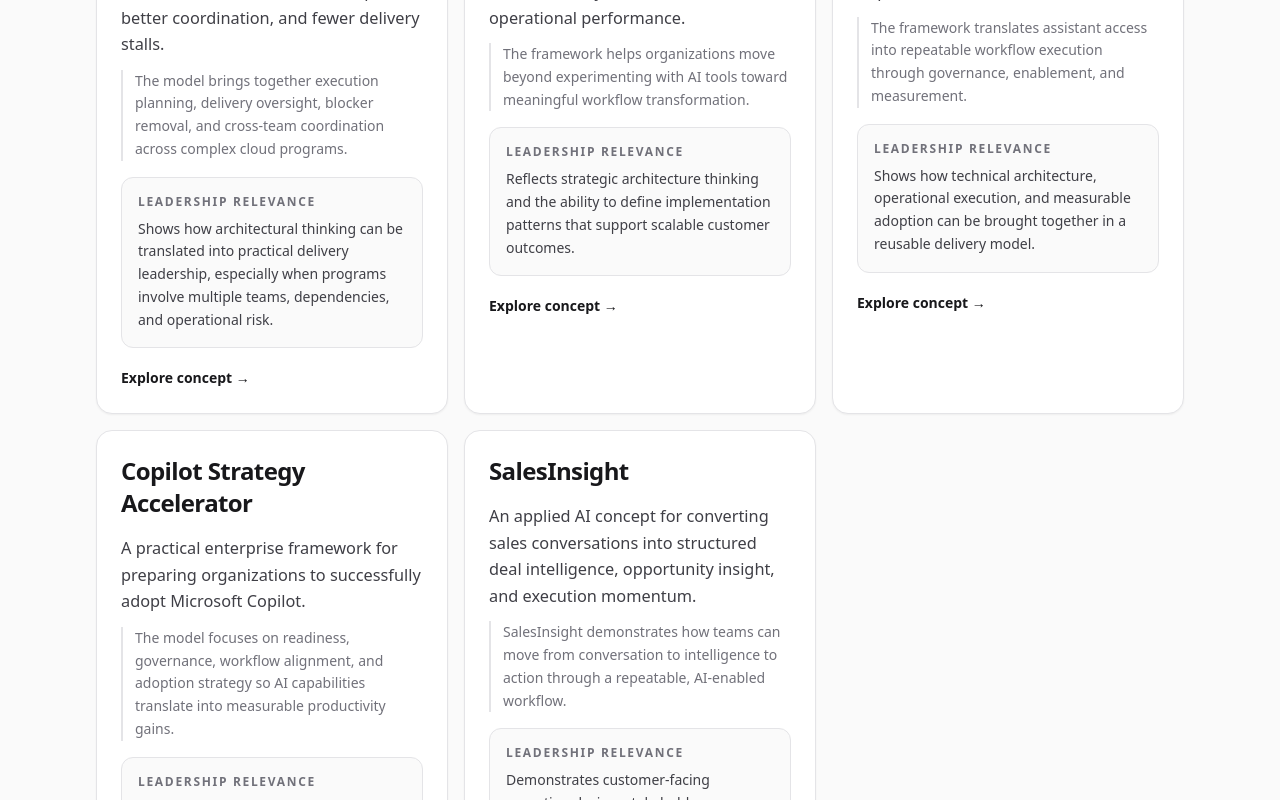
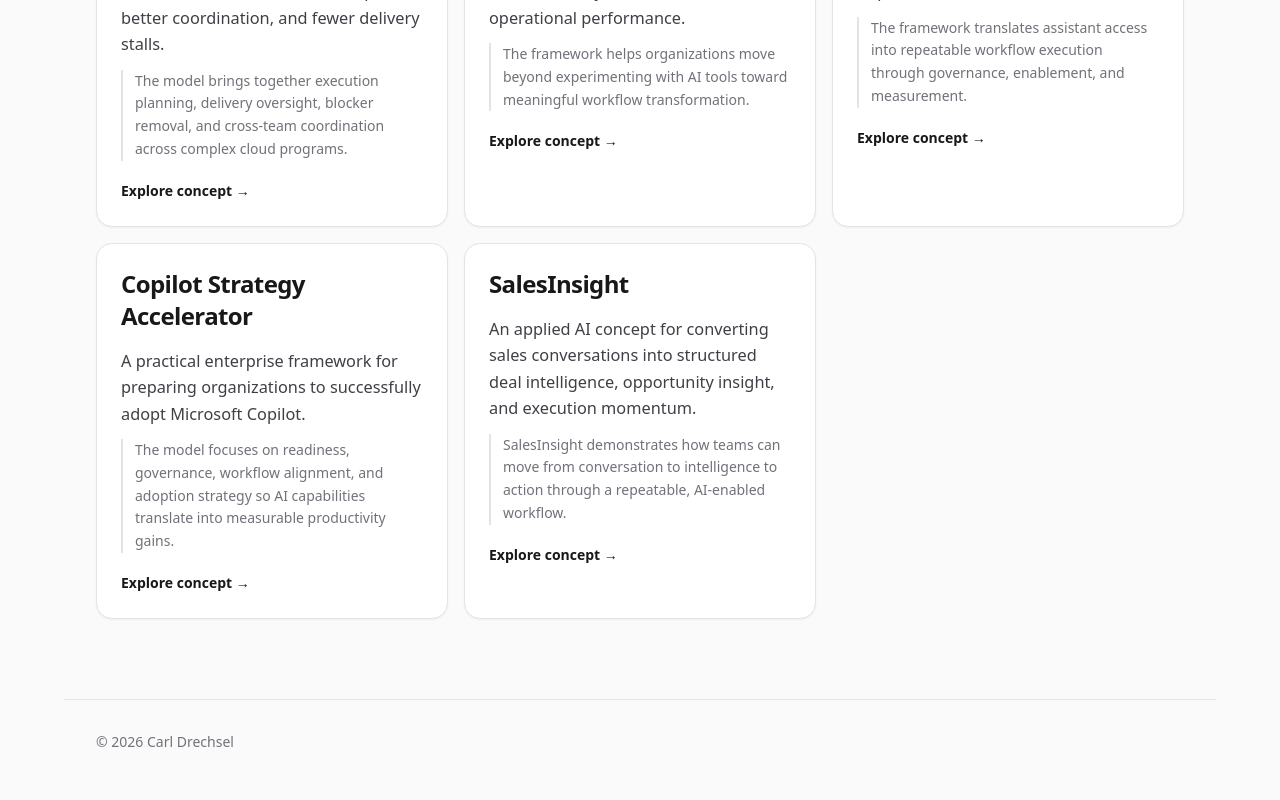
Before and after one commit to cdrechsel/carldrechsel-com, a Next.js app: page /featured-work in a window 1280 px wide. Shown: the part 840-1640 px from the top of the page. Built offline with nearby package versions, Linux system fonts and the light colour scheme.

Commit message:
Simplify featured work cards

```diff
--- a/components/featured-work/FeaturedWorkCard.tsx
+++ b/components/featured-work/FeaturedWorkCard.tsx
@@ -17,10 +17,6 @@
       <h3 className="text-2xl font-semibold tracking-tight text-zinc-900">{concept.title}</h3>
       <p className="mt-4 text-[1.02rem] leading-relaxed text-zinc-700">{concept.shortDescription}</p>
       <p className="mt-3 border-l-2 border-zinc-200 pl-3 text-sm leading-relaxed text-zinc-500">{concept.summary}</p>
-      <div className="mt-4 rounded-xl border border-zinc-200 bg-zinc-50 p-4">
-        <p className="text-xs font-semibold uppercase tracking-[0.14em] text-zinc-500">Leadership Relevance</p>
-        <p className="mt-2 text-sm leading-relaxed text-zinc-700">{concept.roleRelevance}</p>
-      </div>
       <span className="mt-5 inline-block text-sm font-semibold text-zinc-900 group-hover:text-zinc-700">Explore concept →</span>
     </TrackLink>
   );
```
